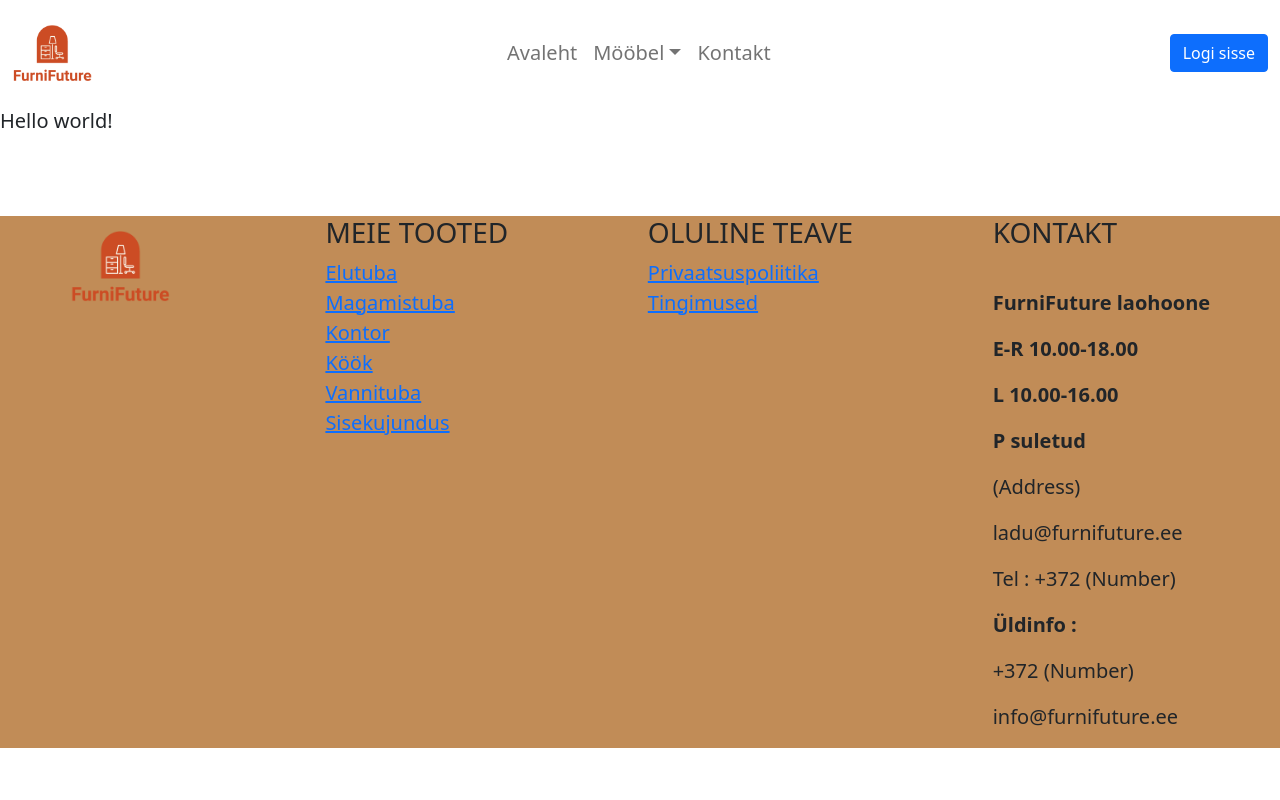
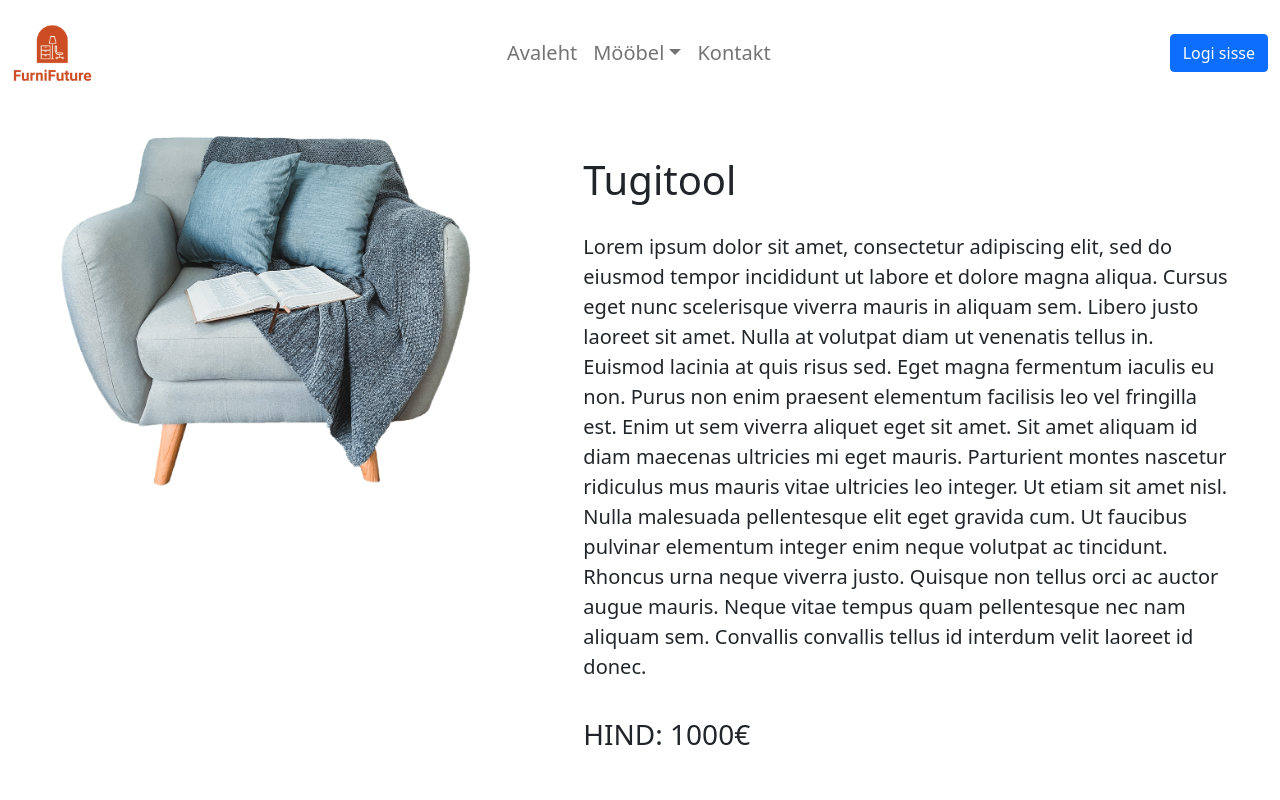
Before and after one commit to andrestammistu/FurniFuture, a Next.js app: page /product/1 in a window 1280 px wide. Shown: the top 800 px of the page. Built offline with nearby package versions, Linux system fonts and the light colour scheme.

Commit message:
created single product page

```diff
--- a/components/index_layout.js
+++ b/components/index_layout.js
@@ -37,7 +37,6 @@ export default function Layout(){
 
                 <Container>
 
-
                     <div className={galleryStyles.gallerymargin}>
                         <div className="row row-cols-1 row-cols-md-3 g-6">
                             <Gallery image={"/images/sofa.png"} heading="Elutuba" url="/products"/>
@@ -53,6 +52,7 @@ export default function Layout(){
                     <VideoPlayer></VideoPlayer>
 
                 </Container>
+
             </main>
 
             <Footer></Footer>
--- a/components/products_gallery.js
+++ b/components/products_gallery.js
@@ -7,7 +7,7 @@ export default function ProductsGallery(props){
             <Gallery image={props.image} heading={props.heading} url={props.url}/>
             <div>
                 <p>{props.price}</p>
-                <p class ="text">{props.body}</p>
+                <p className="text">{props.body}</p>
                 <button>Lisa ostukorvi</button>
             </div>
         </div>
--- a/components/single_product_layout.js
+++ b/components/single_product_layout.js
@@ -1,5 +1,36 @@
-export default function(){
+import ProductsGallery from "./products_gallery"
+import Header from "./header"
+import Footer from "./footer"
+import Image from 'react-bootstrap/Image'
+import { Container, Row, Col } from "react-bootstrap"
+import styles from '../styles/singleproduct.module.css'
+
+export default function Layout(){
     return(
-        <p>Hello world!</p>
+        <div>
+            <Header/>
+            <Container fluid>
+                <Row>
+                    <Col>
+                        <Image src="/images/sofa.png" fluid />
+                    </Col>
+                    <Col xs={7} style={{padding: '50px', boxSizing: 'border-box'}}>
+                        <h1 className={styles.padding}>Tugitool</h1>
+                        <p className={styles.padding}> Lorem ipsum dolor sit amet, consectetur adipiscing elit, sed do eiusmod tempor incididunt ut labore et dolore magna aliqua.
+                            Cursus eget nunc scelerisque viverra mauris in aliquam sem. Libero justo laoreet sit amet.
+                            Nulla at volutpat diam ut venenatis tellus in. Euismod lacinia at quis risus sed.
+                            Eget magna fermentum iaculis eu non. Purus non enim praesent elementum facilisis leo vel fringilla est. Enim ut sem viverra aliquet eget sit amet.
+                            Sit amet aliquam id diam maecenas ultricies mi eget mauris. Parturient montes nascetur ridiculus mus mauris vitae ultricies leo integer. Ut etiam sit amet nisl.
+                            Nulla malesuada pellentesque elit eget gravida cum. Ut faucibus pulvinar elementum integer enim neque volutpat ac tincidunt. Rhoncus urna neque viverra justo.
+                            Quisque non tellus orci ac auctor augue mauris. Neque vitae tempus quam pellentesque nec nam aliquam sem.
+                            Convallis convallis tellus id interdum velit laoreet id donec.
+                        </p>
+                        <h3 className={styles.padding}>HIND: 1000€</h3>
+
+                    </Col>
+                </Row>
+            </Container>
+            <Footer/>
+        </div>
     )
 }
--- a/pages/product/[id].js
+++ b/pages/product/[id].js
@@ -1,13 +1,7 @@
 import Layout from "../../components/single_product_layout"
-import Header from "../../components/header"
-import Footer from "../../components/footer"
 
 export default function(){
     return(
-        <div>
-            <Header/>
-            <Layout/>
-            <Footer/>
-        </div>
+        <Layout/>
     )
 }
--- a/pages/product/index.js
+++ b/pages/product/index.js
@@ -1,10 +1,10 @@
 import Layout from "../../components/products_layout"
 
-export default function ProductsPage(props){
+export default function ProductPage(props){
     console.log(props);
     return(
         <div>
-            <Layout></Layout>
+            <Layout/>
         </div>
     )
 }
--- a/pages/products/[category]/[subcategory]/index.js
+++ b/pages/products/[category]/[subcategory]/index.js
@@ -4,7 +4,7 @@ export default function ProductsPage(props){
     console.log(props);
     return(
         <div>
-            <Layout></Layout>
+            <Layout/>
         </div>
     )
 }
--- a/pages/products/[category]/index.js
+++ b/pages/products/[category]/index.js
@@ -4,7 +4,7 @@ export default function ProductsPage(props){
     console.log(props);
     return(
         <div>
-            <Layout></Layout>
+            <Layout/>
         </div>
     )
 }
--- /dev/null
+++ b/styles/singleproduct.module.css
@@ -0,0 +1,3 @@
+.padding{
+    padding-bottom: 20px;
+}
```
